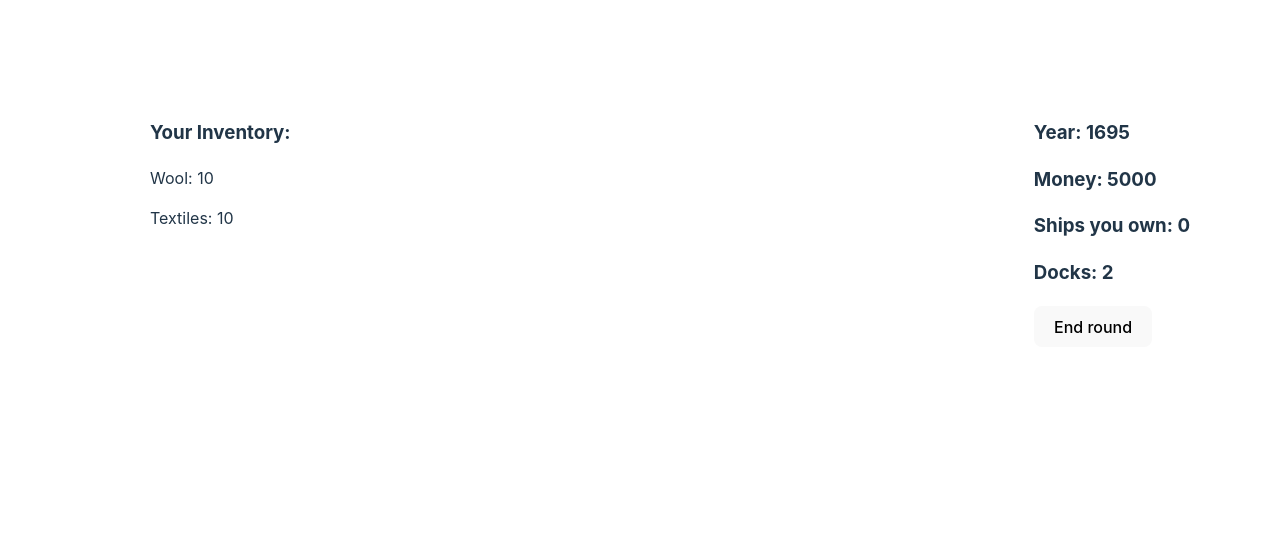
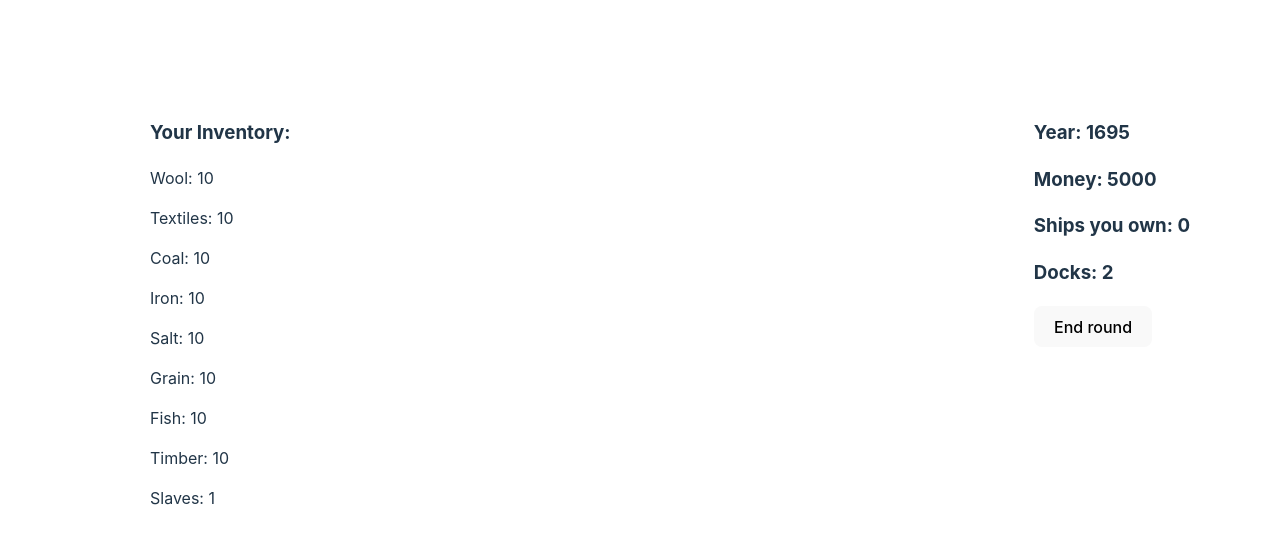
Before and after one commit to Hauskamel/portManager, a React (Vite) app: page / in a window 1280 px wide. Shown: the top 544 px of the page. Built offline with nearby package versions, Linux system fonts and the light colour scheme.

Commit message:
inventory visible

```diff
--- a/src/components/text.jsx
+++ b/src/components/text.jsx
@@ -1,9 +1,10 @@
 function Text () {
+
 
 
     return (
         <>
-
+            <p></p>
         </>
     )
 }
--- a/src/components/ui.jsx
+++ b/src/components/ui.jsx
@@ -11,8 +11,15 @@ function Ui (props) {
     let DOCKS = props.data.data.docks
 
     // Inventory
-    let WOOL = props.data.inventory.wool
-    let TEXTILES = props.data.inventory.textiles
+    const WOOL = props.data.inventory.wool
+    const TEXTILES = props.data.inventory.textiles
+    const COAL = props.data.inventory.coal
+    const IRON = props.data.inventory.iron
+    const SALT = props.data.inventory.salt
+    const GRAIN = props.data.inventory.grain
+    const FISH = props.data.inventory.fish
+    const TIMBER = props.data.inventory.timber
+    const SLAVES = props.data.inventory.slaves
 
     return (
         <div className="ui-container">
@@ -21,6 +28,13 @@ function Ui (props) {
                 <h3>Your Inventory:</h3>
                 <p>Wool: {WOOL}</p>
                 <p>Textiles: {TEXTILES}</p>
+                <p>Coal: {COAL}</p>
+                <p>Iron: {IRON}</p>
+                <p>Salt: {SALT}</p>
+                <p>Grain: {GRAIN}</p>
+                <p>Fish: {FISH}</p>
+                <p>Timber: {TIMBER}</p>
+                <p>Slaves: {SLAVES}</p>
             </div>
 
             <div className="ui-stats">
```
